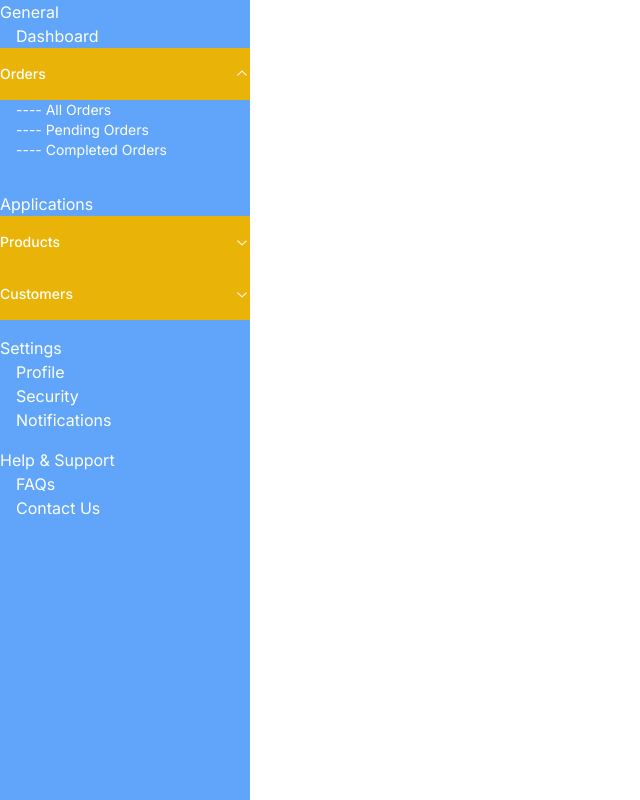
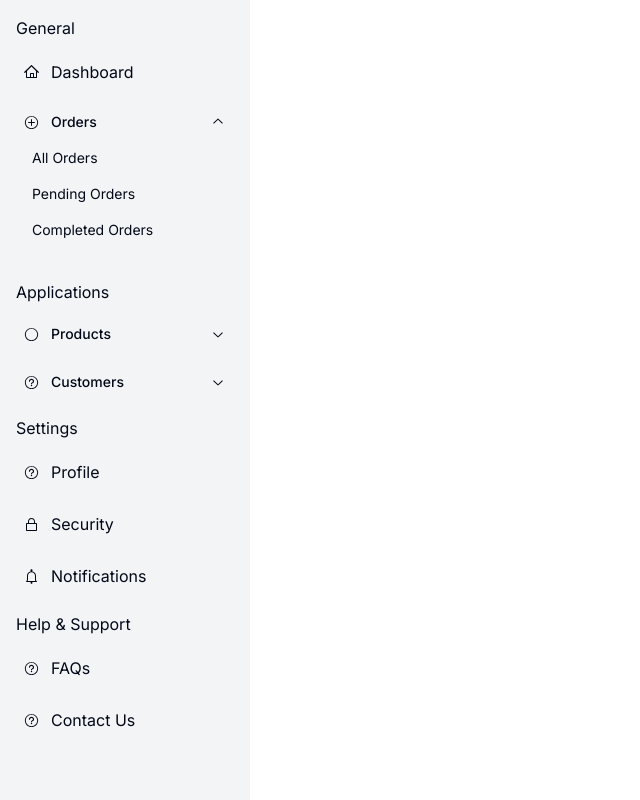
Before and after one commit to rahulkr-dev/form-builder, a Next.js app: page / in a window 1280 px wide. Both pictures are taken after a click on the button "Orders". Shown: the whole page, without its empty margins (0-640 px from the left). Built offline with nearby package versions, Linux system fonts and the light colour scheme.

Commit message:
style sidebar

```diff
--- a/src/components/dashboard/sidebar-content.ts
+++ b/src/components/dashboard/sidebar-content.ts
@@ -1,22 +1,34 @@
+import {
+  HomeIcon,
+  ClockIcon,
+  CheckIcon,
+  PlusCircledIcon,
+  CircleIcon,
+  LockClosedIcon,
+  BellIcon,
+  QuestionMarkCircledIcon,
+  MixIcon
+} from '@radix-ui/react-icons';
+
 export const sidebarContent = [
   {
     title: "General",
     items: [
       {
         title: "Dashboard",
-          icon: "home",
+        icon: HomeIcon,
         isLink: true,
         link: "/dashboard",
       },
       {
         title: "Orders",
-          icon: "receipt",
+        icon: PlusCircledIcon,
         isLink: false,
         items: [
           {
             name: "All Orders",
             link: "/orders/all",
-              icon: "list",
+            icon: PlusCircledIcon,
             badge: {
               text: "10",
               color: "green",
@@ -25,12 +37,12 @@ export const sidebarContent = [
           {
             name: "Pending Orders",
             link: "/orders/pending",
-              icon: "clock",
+            icon: ClockIcon,
           },
           {
             name: "Completed Orders",
             link: "/orders/completed",
-              icon: "check",
+            icon: CheckIcon,
           },
         ],
       },
@@ -41,35 +53,35 @@ export const sidebarContent = [
     items: [
       {
         title: "Products",
-          icon: "box",
+        icon: CircleIcon,
         isLink: false,
         items: [
           {
             name: "All Products",
             link: "/products/all",
-              icon: "package",
+            icon: CircleIcon,
           },
           {
             name: "Add New Product",
             link: "/products/add",
-              icon: "plusCircle",
+            icon: CircleIcon,
           },
         ],
       },
       {
         title: "Customers",
-          icon: "user",
+        icon: QuestionMarkCircledIcon,
         isLink: false,
         items: [
           {
             name: "All Customers",
             link: "/customers/all",
-              icon: "users",
+            icon: QuestionMarkCircledIcon,
           },
           {
             name: "Add New Customer",
             link: "/customers/add",
-              icon: "userPlus",
+            icon: QuestionMarkCircledIcon,
           },
         ],
       },
@@ -80,19 +92,19 @@ export const sidebarContent = [
     items: [
       {
         title: "Profile",
-          icon: "userCircle",
+        icon: QuestionMarkCircledIcon,
         isLink: true,
         link: "/settings/profile",
       },
       {
         title: "Security",
-          icon: "lockClosed",
+        icon: LockClosedIcon,
         isLink: true,
         link: "/settings/security",
       },
       {
         title: "Notifications",
-          icon: "bell",
+        icon: BellIcon,
         isLink: true,
         link: "/settings/notifications",
       },
@@ -103,13 +115,13 @@ export const sidebarContent = [
     items: [
       {
         title: "FAQs",
-          icon: "questionMarkCircle",
+        icon: QuestionMarkCircledIcon,
         isLink: true,
         link: "/help/faqs",
       },
       {
         title: "Contact Us",
-          icon: "mail",
+        icon: QuestionMarkCircledIcon,
         isLink: true,
         link: "/help/contact",
       },
--- a/src/components/dashboard/sidebar.tsx
+++ b/src/components/dashboard/sidebar.tsx
@@ -1,8 +1,7 @@
 "use client";
 import React from "react";
 
-
-import { sidebarContent } from './sidebar-content';
+import { sidebarContent } from "./sidebar-content";
 import {
   Accordion,
   AccordionContent,
@@ -11,28 +10,39 @@ import {
 } from "@/components/ui/accordion";
 import { cn } from "@/lib/utils";
 
-
 const Sidebar = () => {
   return (
-    <div className="w-[250px] bg-blue-400 text-white h-screen">
+    <div className="w-[250px] bg-gray-100 px-4 py-4 h-screen">
       <Accordion type="single" collapsible className={cn("space-y-4")}>
         {sidebarContent.map((item, i) => (
-          <div key={i}>
-            <p className=" bold ">{item.title}</p>
+          <div key={i} className="space-y-3">
+            <p className=" bold mb-2 ">{item.title}</p>
             {item.items.map((menu, i) =>
-              menu.isLink? (
-                <div key={i}>
-                  <p className="text-green pl-4">{menu.title}</p>
+              menu.isLink ? (
+                <div key={i} className="flex px-2 gap-3 items-center py-2 cursor-pointer hover:bg-blue-100">
+                  {React.createElement(menu.icon)}
+                  <p className="">{menu.title}</p>
                 </div>
               ) : (
-                <AccordionItem key={i} value={menu.title} className="border-none">
-                  <AccordionTrigger className="bg-yellow-500">{menu.title}</AccordionTrigger>
+                <AccordionItem
+                  key={i}
+                  value={menu.title}
+                  className="border-none "
+                >
+                  <AccordionTrigger className="hover:bg-blue-100 px-2 py-2 ">
+                    <div className="flex gap-3 items-center">
+                      <span>{React.createElement(menu.icon)}</span>
+
+                      <p>{menu.title}</p>
+                    </div>
+                  </AccordionTrigger>
                   <AccordionContent>
-                    {Array.isArray(menu.items) && menu.items.map((submenu, i) => (
-                      <p key={i} className=" pl-4">
-                       ---- {submenu.name}
-                      </p>
-                    ))}
+                    {Array.isArray(menu.items) &&
+                      menu.items.map((submenu, i) => (
+                        <p key={i} className=" pl-4 py-2 cursor-pointer hover:bg-blue-50">
+                          {submenu.name}
+                        </p>
+                      ))}
                   </AccordionContent>
                 </AccordionItem>
               )
```
Lines whose indentation alone changed are shown as unchanged.
